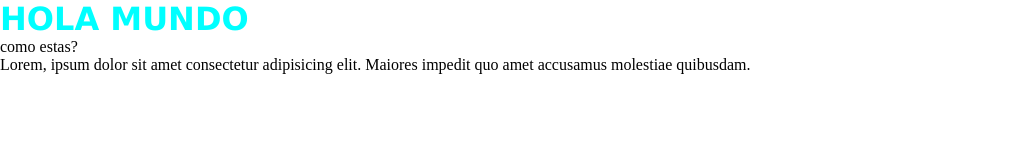
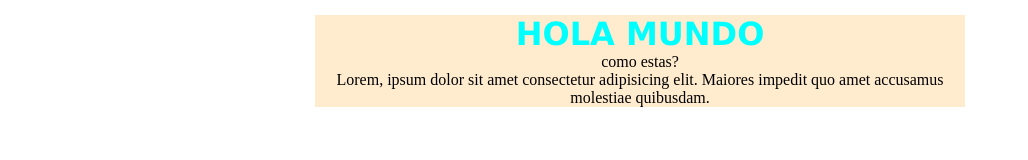
Before and after one commit to MauDBosco/clase-10, a plain HTML site: page index.html in a window 1280 px wide. Shown: the whole page, without its empty margins (0-1028 px from the left). Drawn offline with Linux system fonts and the light colour scheme.

Commit message:
agregue clase

```diff
--- a/index.html
+++ b/index.html
@@ -10,7 +10,7 @@
 </head>
 
 <body>
-    <div>
+    <div class="hola-mundo">
         <h1>HOLA MUNDO</h1>
         <p>como estas?</p>
         <p>Lorem, ipsum dolor sit amet consectetur adipisicing elit. Maiores impedit quo amet accusamus molestiae
```
